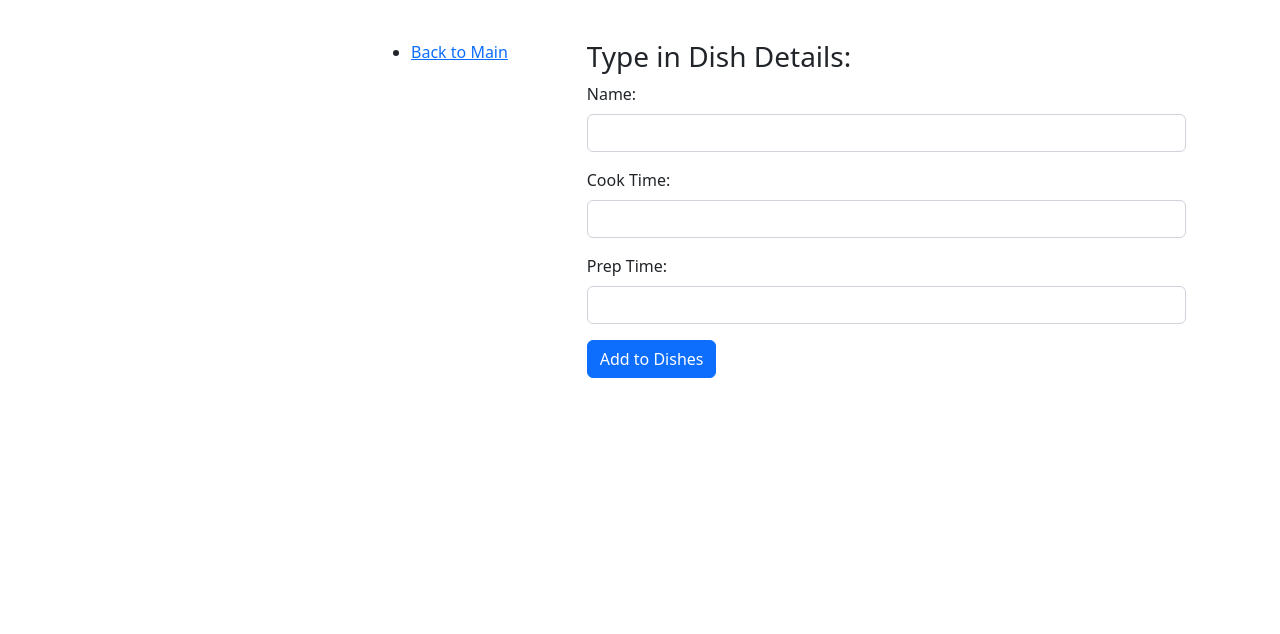
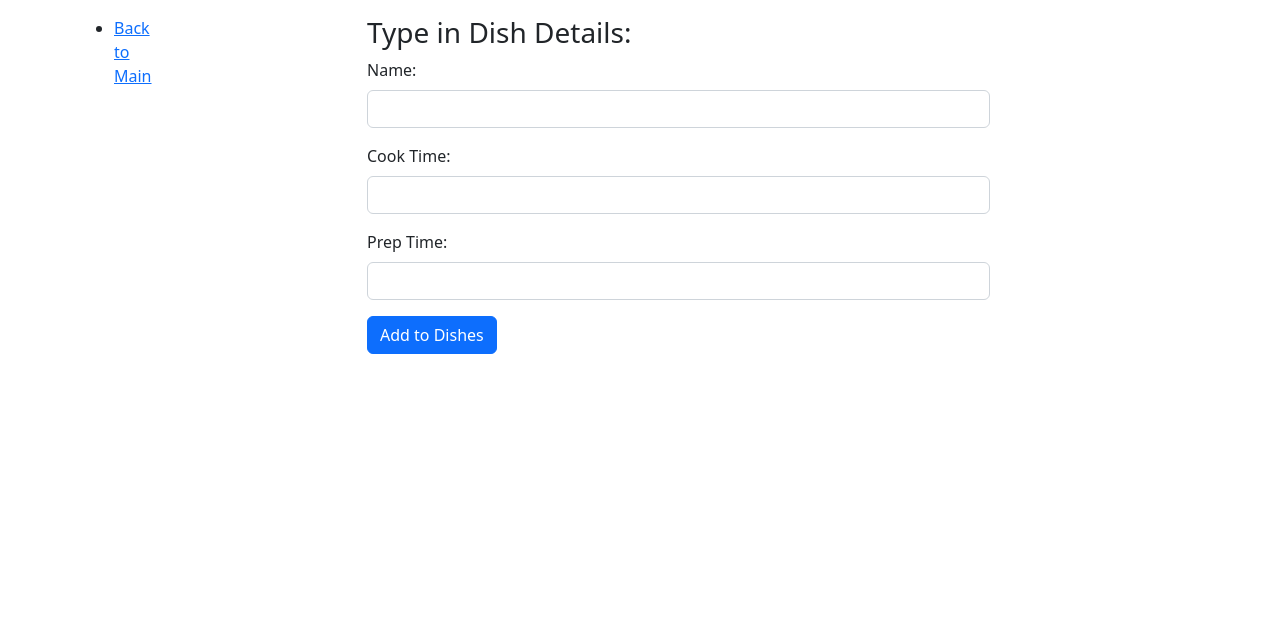
Before and after one commit to calistacprs/MOD5EP, a Django app: template M5E-DjangoTemplates-CaparasChuaSy/tapas/tapasapp/templates/tapasapp/add_menu.html in a window 1280 px wide. Shown: the part 56-690 px from the top of the page. Run offline with Django 3.2, Linux system fonts and the light colour scheme; the template is opened without the code that fills it, so the values that code supplies are empty; some libraries are stand-ins or nearby versions.

Commit message:
Fixed format in add_menu to align with base.html

```diff
--- a/M5E-DjangoTemplates-CaparasChuaSy/tapas/tapasapp/templates/tapasapp/add_menu.html
+++ b/M5E-DjangoTemplates-CaparasChuaSy/tapas/tapasapp/templates/tapasapp/add_menu.html
@@ -1,9 +1,7 @@
 {% extends 'tapasapp/base.html' %}
 {% load static %}
 
-{% block content %}
-    <div class="container mt-4">
-        <div class="row">
+{% block sidemenu %}
 <!-- Side Menu (Left Column) -->
 <div class="col-md-3">
     <div class="side-menu">
@@ -12,7 +10,9 @@
         </ul>
     </div>
 </div>
+{% endblock %}
 
+{% block content %}
 <div class="col-md-9">
     <h3>Type in Dish Details:</h3>
     <form>
@@ -38,6 +38,4 @@
         <button type="submit" class="btn btn-primary">Add to Dishes</button>
     </form>
 </div>
-        </div>
-    </div>
 {% endblock %}
```
Lines whose indentation alone changed are shown as unchanged.
